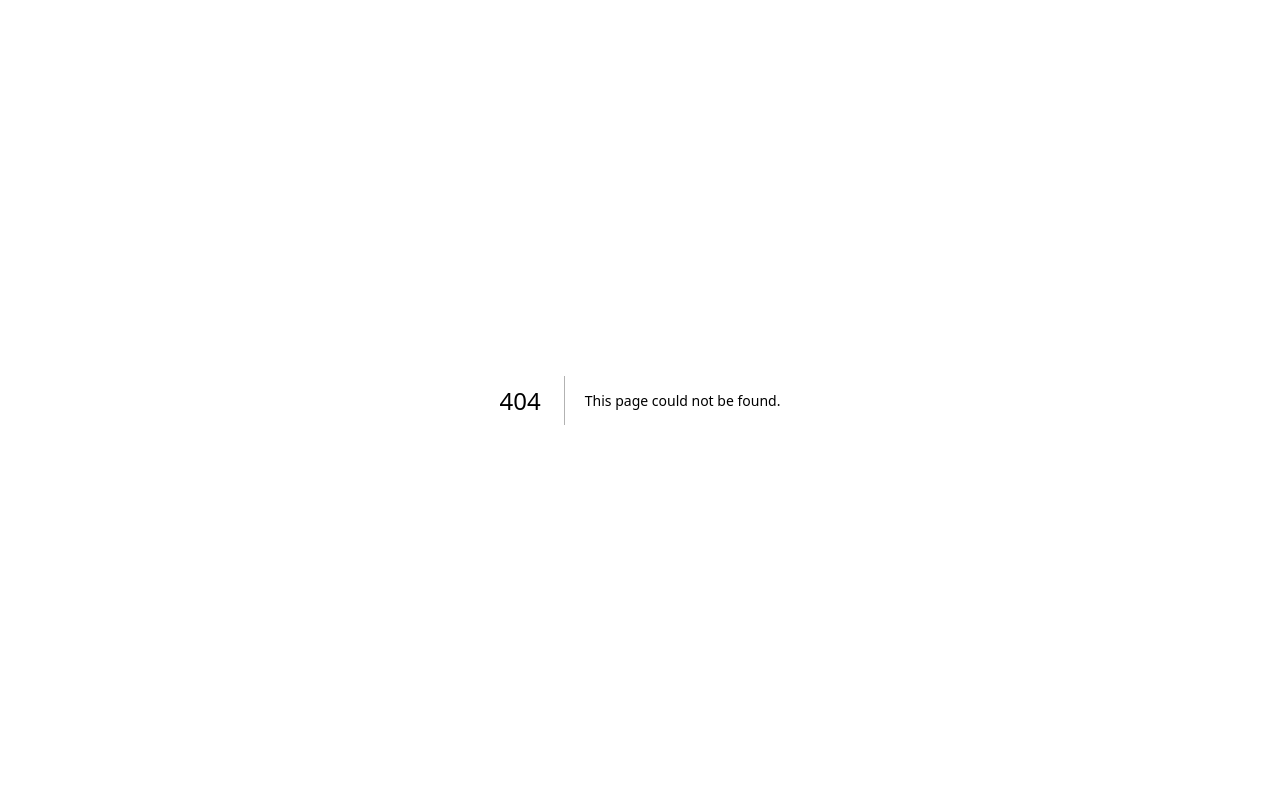
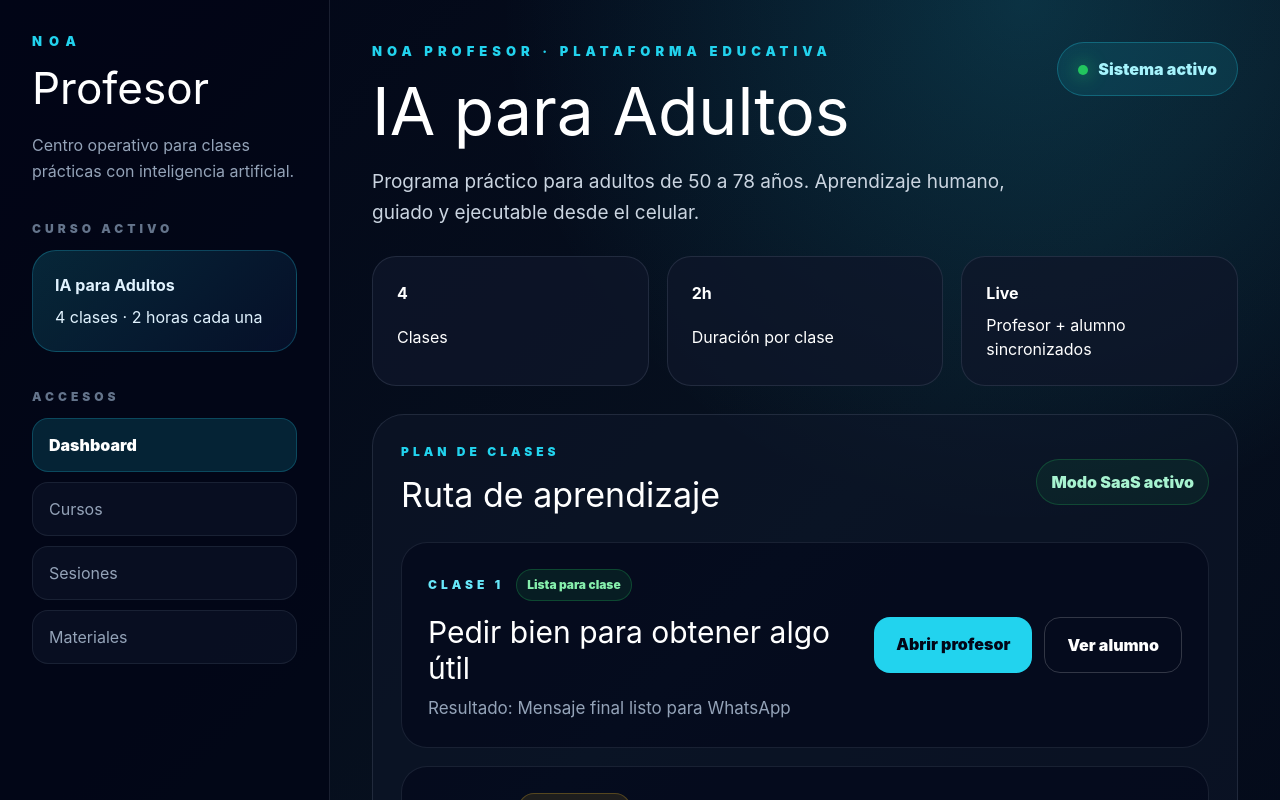
Before and after one commit to SolucionesTVB/noa-profesor, a Next.js app: page /dashboard in a window 1280 px wide. Before the commit this address had no page. Shown: the top 800 px of the page. Built offline with nearby package versions, Linux system fonts and the light colour scheme.

Commit message:
feat: crear dashboard SaaS NOA Profesor

```diff
--- /dev/null
+++ b/src/app/dashboard/page.tsx
@@ -0,0 +1,194 @@
+import Sidebar from "@/components/dashboard/Sidebar";
+import Metrics from "@/components/dashboard/Metrics";
+import LessonCard from "@/components/dashboard/LessonCard";
+
+export default function DashboardPage() {
+  const lessons = [
+    {
+      id: "ia-1",
+      status: "Lista para clase",
+      title: "Pedir bien para obtener algo útil",
+      result: "Mensaje final listo para WhatsApp",
+    },
+    {
+      id: "ia-2",
+      status: "En preparación",
+      title: "Crear contenido que conecta",
+      result: "Imagen + texto listo para publicar",
+    },
+    {
+      id: "ia-3",
+      status: "Pendiente",
+      title: "Ahorrar tiempo con IA",
+      result: "Sistema personal básico de productividad",
+    },
+    {
+      id: "ia-4",
+      status: "Pendiente",
+      title: "IA aplicada a ventas",
+      result: "Flujo básico de venta con IA",
+    },
+  ];
+
+  return (
+    <main style={page}>
+      <Sidebar />
+
+      <section style={content}>
+        <header style={hero}>
+          <div>
+            <div style={eyebrow}>
+              NOA Profesor · Plataforma educativa
+            </div>
+
+            <h1 style={title}>IA para Adultos</h1>
+
+            <p style={subtitle}>
+              Programa práctico para adultos de 50 a 78 años.
+              Aprendizaje humano, guiado y ejecutable desde el celular.
+            </p>
+          </div>
+
+          <div style={livePill}>
+            <span style={pulse}></span>
+            Sistema activo
+          </div>
+        </header>
+
+        <Metrics />
+
+        <section style={panel}>
+          <div style={panelHeader}>
+            <div>
+              <div style={panelKicker}>Plan de clases</div>
+              <h2 style={panelTitle}>Ruta de aprendizaje</h2>
+            </div>
+
+            <div style={panelNote}>
+              Modo SaaS activo
+            </div>
+          </div>
+
+          <div style={lessonList}>
+            {lessons.map((lesson, index) => (
+              <LessonCard
+                key={lesson.id}
+                id={lesson.id}
+                index={index}
+                title={lesson.title}
+                status={lesson.status}
+                result={lesson.result}
+              />
+            ))}
+          </div>
+        </section>
+      </section>
+    </main>
+  );
+}
+
+const page = {
+  minHeight: "100vh",
+  background:
+    "radial-gradient(circle at 80% 0%, rgba(34,211,238,.18), transparent 30%), linear-gradient(135deg,#020617,#07111f,#020617)",
+  display: "flex",
+  fontFamily: "Inter, Arial, sans-serif",
+};
+
+const content = {
+  flex: 1,
+  padding: 42,
+};
+
+const hero = {
+  display: "flex",
+  justifyContent: "space-between",
+  alignItems: "flex-start",
+  gap: 30,
+  marginBottom: 28,
+};
+
+const eyebrow = {
+  color: "#22d3ee",
+  fontSize: 13,
+  letterSpacing: 5,
+  textTransform: "uppercase" as const,
+  fontWeight: 950,
+};
+
+const title = {
+  fontSize: 66,
+  margin: "16px 0 0",
+  lineHeight: 1,
+  color: "white",
+};
+
+const subtitle = {
+  color: "#cbd5e1",
+  fontSize: 19,
+  lineHeight: 1.65,
+  maxWidth: 920,
+  marginTop: 22,
+};
+
+const livePill = {
+  border: "1px solid rgba(34,211,238,.28)",
+  background: "rgba(34,211,238,.1)",
+  borderRadius: 999,
+  padding: "14px 20px",
+  color: "#a5f3fc",
+  fontWeight: 950,
+  whiteSpace: "nowrap" as const,
+};
+
+const pulse = {
+  display: "inline-block",
+  width: 10,
+  height: 10,
+  borderRadius: 999,
+  background: "#22c55e",
+  marginRight: 10,
+  boxShadow: "0 0 18px #22c55e",
+};
+
+const panel = {
+  background: "rgba(15,23,42,.58)",
+  border: "1px solid rgba(148,163,184,.16)",
+  borderRadius: 32,
+  padding: 28,
+};
+
+const panelHeader = {
+  display: "flex",
+  justifyContent: "space-between",
+  alignItems: "center",
+  marginBottom: 22,
+};
+
+const panelKicker = {
+  color: "#22d3ee",
+  fontSize: 12,
+  letterSpacing: 4,
+  textTransform: "uppercase" as const,
+  fontWeight: 950,
+};
+
+const panelTitle = {
+  fontSize: 34,
+  margin: "8px 0 0",
+  color: "white",
+};
+
+const panelNote = {
+  color: "#a7f3d0",
+  border: "1px solid rgba(34,197,94,.24)",
+  background: "rgba(34,197,94,.08)",
+  padding: "10px 14px",
+  borderRadius: 999,
+  fontWeight: 900,
+};
+
+const lessonList = {
+  display: "grid",
+  gap: 18,
+};
--- /dev/null
+++ b/src/components/dashboard/LessonCard.tsx
@@ -0,0 +1,144 @@
+type Props = {
+  id: string;
+  index: number;
+  title: string;
+  status: string;
+  result: string;
+};
+
+export default function LessonCard({
+  id,
+  index,
+  title,
+  status,
+  result,
+}: Props) {
+  return (
+    <article style={card}>
+      <div style={{ flex: 1 }}>
+        <div style={top}>
+          <span style={number}>Clase {index + 1}</span>
+
+          <span
+            style={
+              status === "Lista para clase"
+                ? ready
+                : status === "En preparación"
+                ? warning
+                : muted
+            }
+          >
+            {status}
+          </span>
+        </div>
+
+        <h3 style={titleStyle}>{title}</h3>
+
+        <p style={resultStyle}>Resultado: {result}</p>
+      </div>
+
+      <div style={actions}>
+        <a href={`/ia/${id}`} style={primaryBtn}>
+          Abrir profesor
+        </a>
+
+        <a href={`/ia/${id}/presentacion`} style={secondaryBtn}>
+          Ver alumno
+        </a>
+      </div>
+    </article>
+  );
+}
+
+const card = {
+  background: "rgba(2,6,23,.48)",
+  border: "1px solid rgba(148,163,184,.14)",
+  borderRadius: 26,
+  padding: 26,
+  display: "flex",
+  justifyContent: "space-between",
+  alignItems: "center",
+  gap: 24,
+};
+
+const top = {
+  display: "flex",
+  gap: 12,
+  alignItems: "center",
+  marginBottom: 14,
+};
+
+const number = {
+  color: "#67e8f9",
+  letterSpacing: 4,
+  fontSize: 12,
+  textTransform: "uppercase" as const,
+  fontWeight: 950,
+};
+
+const ready = {
+  color: "#86efac",
+  background: "rgba(34,197,94,.1)",
+  border: "1px solid rgba(34,197,94,.25)",
+  padding: "6px 10px",
+  borderRadius: 999,
+  fontSize: 12,
+  fontWeight: 950,
+};
+
+const warning = {
+  color: "#fde68a",
+  background: "rgba(251,191,36,.1)",
+  border: "1px solid rgba(251,191,36,.25)",
+  padding: "6px 10px",
+  borderRadius: 999,
+  fontSize: 12,
+  fontWeight: 950,
+};
+
+const muted = {
+  color: "#cbd5e1",
+  background: "rgba(148,163,184,.08)",
+  border: "1px solid rgba(148,163,184,.18)",
+  padding: "6px 10px",
+  borderRadius: 999,
+  fontSize: 12,
+  fontWeight: 950,
+};
+
+const titleStyle = {
+  fontSize: 30,
+  margin: 0,
+  lineHeight: 1.18,
+  color: "white",
+};
+
+const resultStyle = {
+  color: "#94a3b8",
+  fontSize: 17,
+  marginTop: 10,
+};
+
+const actions = {
+  display: "flex",
+  gap: 12,
+  flexWrap: "wrap" as const,
+};
+
+const primaryBtn = {
+  background: "#22d3ee",
+  color: "#020617",
+  textDecoration: "none",
+  fontWeight: 950,
+  padding: "15px 22px",
+  borderRadius: 16,
+};
+
+const secondaryBtn = {
+  color: "white",
+  textDecoration: "none",
+  fontWeight: 900,
+  padding: "15px 22px",
+  borderRadius: 16,
+  border: "1px solid rgba(255,255,255,.18)",
+};
--- /dev/null
+++ b/src/components/dashboard/Metrics.tsx
@@ -0,0 +1,37 @@
+export default function Metrics() {
+  return (
+    <section style={metrics}>
+      <div style={metricCard}>
+        <strong>4</strong>
+        <span>Clases</span>
+      </div>
+
+      <div style={metricCard}>
+        <strong>2h</strong>
+        <span>Duración por clase</span>
+      </div>
+
+      <div style={metricCard}>
+        <strong>Live</strong>
+        <span>Profesor + alumno sincronizados</span>
+      </div>
+    </section>
+  );
+}
+
+const metrics = {
+  display: "grid",
+  gridTemplateColumns: "repeat(3, 1fr)",
+  gap: 18,
+  marginBottom: 28,
+};
+
+const metricCard = {
+  background: "rgba(15,23,42,.78)",
+  border: "1px solid rgba(148,163,184,.16)",
+  borderRadius: 24,
+  padding: 24,
+  display: "grid",
+  gap: 8,
+  color: "white",
+};
--- /dev/null
+++ b/src/components/dashboard/Sidebar.tsx
@@ -0,0 +1,112 @@
+export default function Sidebar() {
+  return (
+    <aside style={sidebar}>
+      <div style={logo}>NOA</div>
+
+      <h1 style={brand}>Profesor</h1>
+
+      <p style={text}>
+        Centro operativo para clases prácticas con inteligencia artificial.
+      </p>
+
+      <div style={section}>Curso activo</div>
+
+      <div style={activeCourse}>
+        <strong>IA para Adultos</strong>
+        <span>4 clases · 2 horas cada una</span>
+      </div>
+
+      <div style={section}>Accesos</div>
+
+      <div style={navActive}>Dashboard</div>
+      <div style={navItem}>Cursos</div>
+      <div style={navItem}>Sesiones</div>
+      <div style={navItem}>Materiales</div>
+
+      <div style={footer}>
+        No somos un software.
+        <br />
+        Somos productividad inteligente.
+      </div>
+    </aside>
+  );
+}
+
+const sidebar = {
+  width: 330,
+  padding: 32,
+  background: "rgba(2,6,23,.82)",
+  borderRight: "1px solid rgba(148,163,184,.16)",
+  display: "flex",
+  flexDirection: "column" as const,
+};
+
+const logo = {
+  color: "#22d3ee",
+  letterSpacing: 7,
+  fontSize: 13,
+  fontWeight: 950,
+};
+
+const brand = {
+  fontSize: 44,
+  margin: "14px 0 0",
+  lineHeight: 1,
+  color: "white",
+};
+
+const text = {
+  color: "#94a3b8",
+  lineHeight: 1.65,
+  marginTop: 22,
+  fontSize: 16,
+};
+
+const section = {
+  marginTop: 36,
+  marginBottom: 12,
+  color: "#64748b",
+  letterSpacing: 4,
+  fontSize: 12,
+  textTransform: "uppercase" as const,
+  fontWeight: 900,
+};
+
+const activeCourse = {
+  background:
+    "linear-gradient(135deg, rgba(34,211,238,.16), rgba(59,130,246,.08))",
+  border: "1px solid rgba(34,211,238,.25)",
+  borderRadius: 24,
+  padding: 22,
+  display: "grid",
+  gap: 8,
+  color: "#e0f2fe",
+};
+
+const navActive = {
+  background: "rgba(34,211,238,.14)",
+  border: "1px solid rgba(34,211,238,.22)",
+  borderRadius: 16,
+  padding: "14px 16px",
+  marginBottom: 10,
+  fontWeight: 900,
+  color: "white",
+};
+
+const navItem = {
+  background: "rgba(15,23,42,.55)",
+  border: "1px solid rgba(148,163,184,.12)",
+  borderRadius: 16,
+  padding: "14px 16px",
+  marginBottom: 10,
+  color: "#94a3b8",
+};
+
+const footer = {
+  marginTop: "auto",
+  borderTop: "1px solid rgba(148,163,184,.16)",
+  paddingTop: 24,
+  color: "#67e8f9",
+  fontWeight: 900,
+  lineHeight: 1.5,
+};
```
